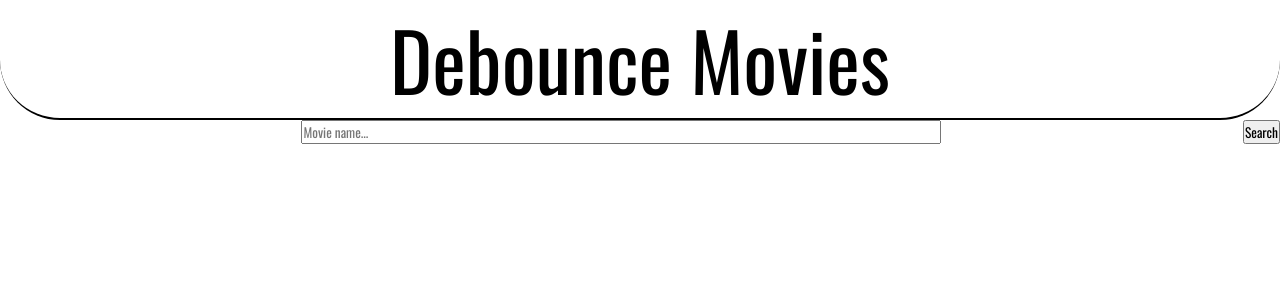
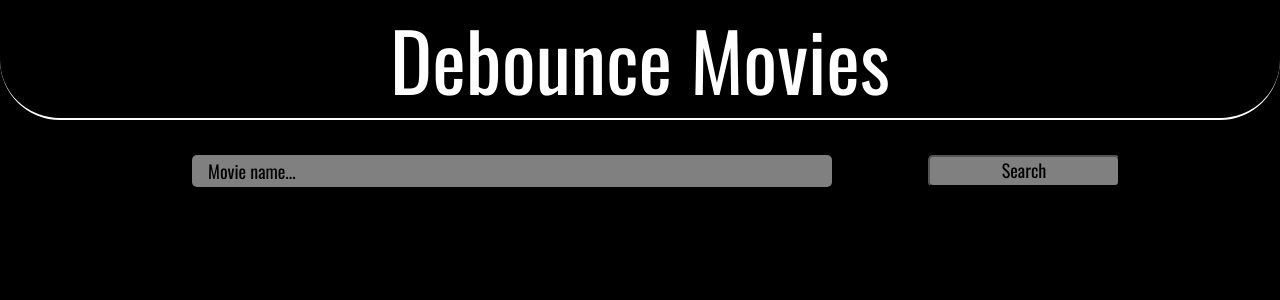
Before and after one commit to jason-nordheim/debounce-movies, a React (Create React App) app: page / in a window 1280 px wide. Shown: the top 300 px of the page. Built offline with nearby package versions, Linux system fonts and the light colour scheme.

Commit message:
formatted with prettier

```diff
--- a/src/components/App.css
+++ b/src/components/App.css
@@ -1,14 +1,13 @@
-@import url('https://fonts.googleapis.com/css2?family=Oswald:wght@200;300;400;500;600;700&display=swap');
-
+@import url("https://fonts.googleapis.com/css2?family=Oswald:wght@200;300;400;500;600;700&display=swap");
 
 * {
   box-sizing: border-box;
+  background-color: black;
+  color: white;
   margin: 0;
   padding: 0;
-    font-family: 'Oswald', sans-serif;
-
+  font-family: "Oswald", sans-serif;
 }
-
 
 .app {
   /* match the viewport */
@@ -32,18 +31,61 @@ header {
   font-size: 10vh;
 
   border-radius: 10vh;
-    border-bottom: 2px solid black;
+  border-bottom: 2px solid white;
 }
+main {
+  display: grid;
+  grid-template-columns: 100%;
+  grid-template-rows: 15% 85%;
+}
+main div.search {
+  /* location in main */
+  grid-column: 1;
+  grid-row: 1;
 
-div.search {
-    grid-row: 2;
+  /* treat as grid container */
+  display: grid;
+  grid-template-columns: 10vw 60vw 20vw 10vw;
+  grid-template-rows: 100%;
+
+  border: none;
+  width: 100%;
+}
+main div.search > input,
+main div.search > button {
+  font-size: large;
+  height: 2rem;
+  border-radius: 5px;
+  margin: auto;
+}
+main div.search > input {
+  /* position in search component */
+  grid-row: 1;
+  grid-column: 2;
+
+  background-color: gray;
+  border: none;
+  margin: auto;
+  width: 50vw;
+  padding: 0 1rem;
+}
+main div.search > input::placeholder {
+  color: black;
+}
+main div.search > input::placeholder:hover {
+  color: white;
+}
+main div.search > button {
+  /* position in search component */
+  grid-row: 1;
+  grid-column: 3;
 
   display: flex;
   place-content: center;
-    border: none;
-    width: 100%;
+  width: 15vw;
+  background-color: gray;
+  color: black;
 }
-div.search > input {
-    width: 50vw;
-    margin: auto;
+main div.search > button:hover {
+  color: white;
 }
```
Also changed, not shown: src/components/Movies.js (+3 -7 lines), src/components/Search.js (+5 -5 lines), src/index.js (+5 -5 lines). Lines whose indentation alone changed are shown as unchanged.
